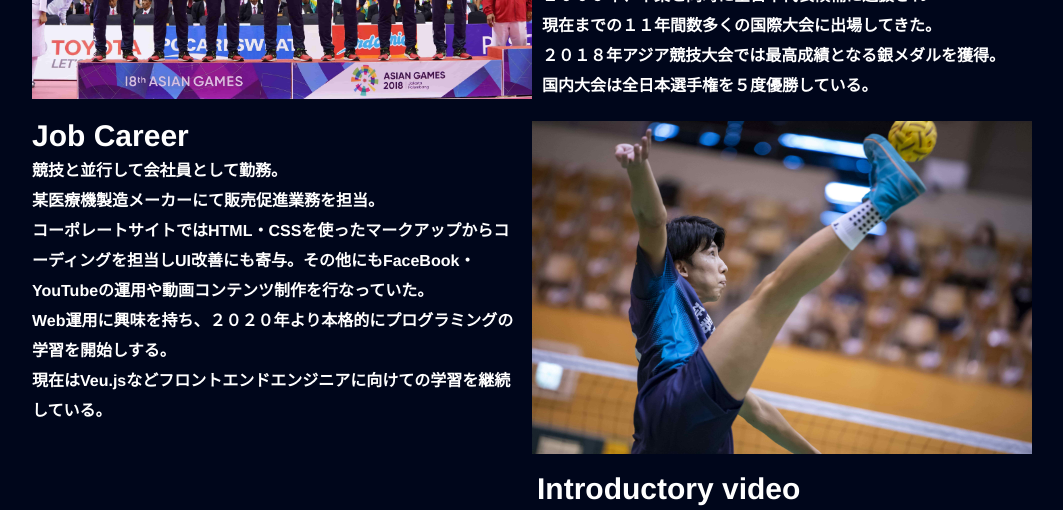
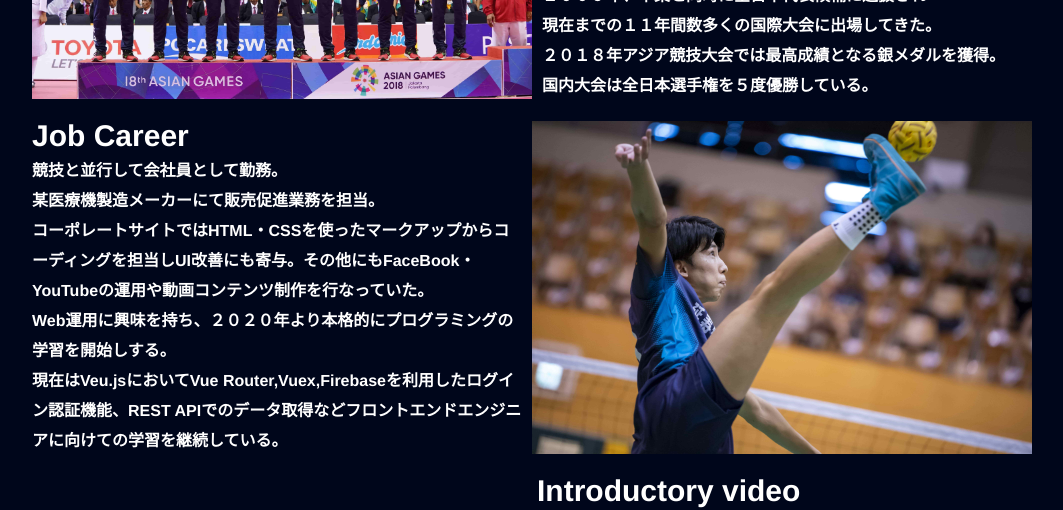
Before and after one commit to Hirokazu0526/Portfolio_SEPAK_LIFE_2, a Vue app: page /about in a window 1280 px wide. Shown: the part 980-1490 px from the top of the page, without its empty margins (108-1171 px from the left). Built offline with nearby package versions, Linux system fonts and the light colour scheme; grey boxes are pictures that could not be loaded.

Commit message:
テキスト修正

```diff
--- a/src/views/About.vue
+++ b/src/views/About.vue
@@ -28,7 +28,9 @@
             某医療機製造メーカーにて販売促進業務を担当。<br />
             コーポレートサイトではHTML・CSSを使ったマークアップからコーディングを担当しUI改善にも寄与。その他にもFaceBook・YouTubeの運用や動画コンテンツ制作を行なっていた。<br />
             Web運用に興味を持ち、２０２０年より本格的にプログラミングの学習を開始しする。<br />
-            現在はVeu.jsなどフロントエンドエンジニアに向けての学習を継続している。
+            現在はVeu.jsにおいてVue
+            Router,Vuex,Firebaseを利用したログイン認証機能、REST
+            APIでのデータ取得などフロントエンドエンジニアに向けての学習を継続している。
           </p>
         </div>
         <div class="content-info3">
```
